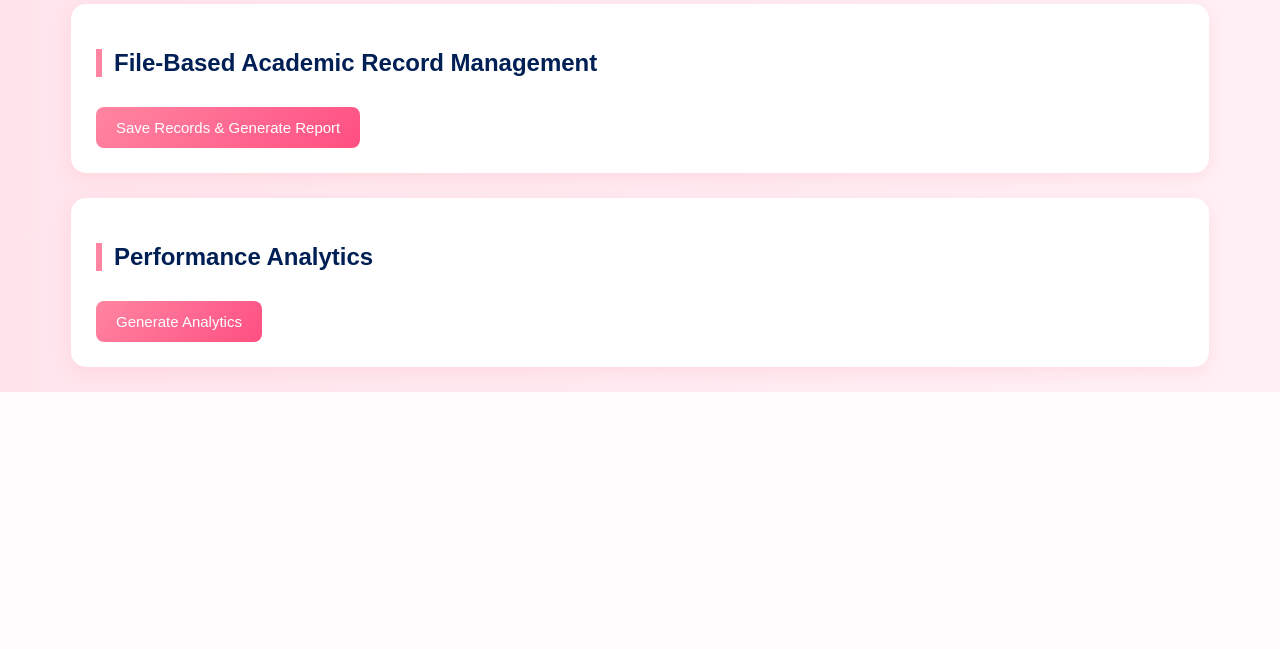
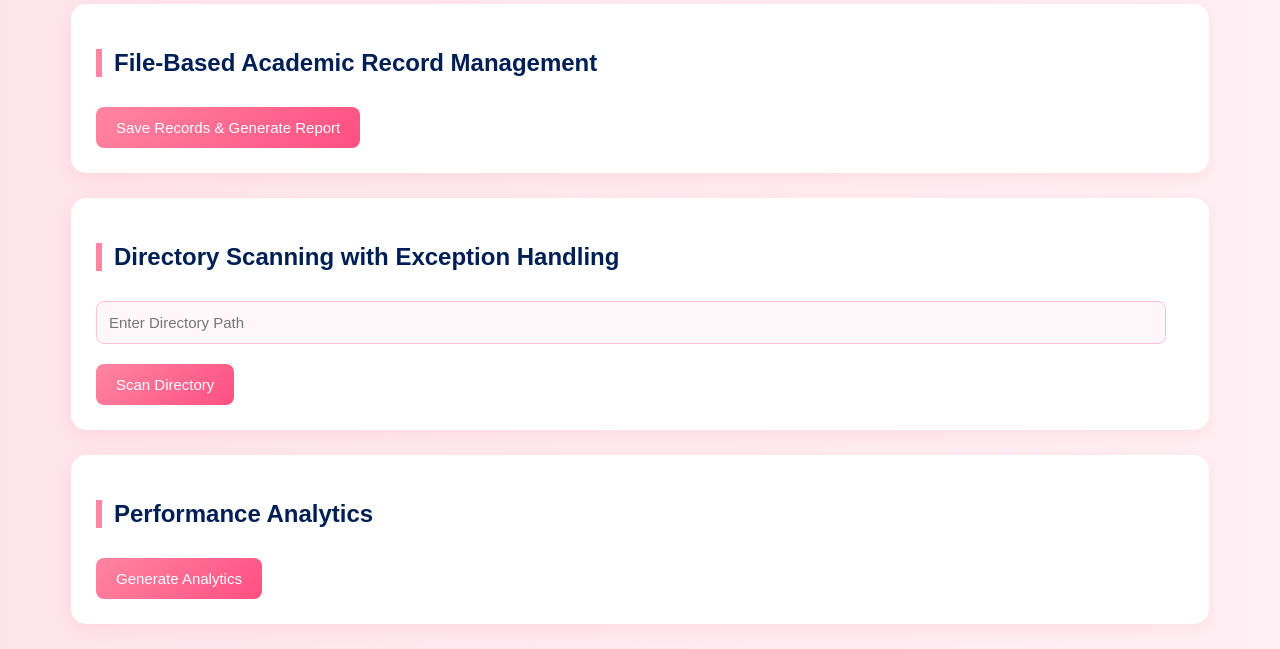
Before and after one commit to paninee-raman/Smart-Campus-Information-System, a Flask app: page / in a window 1280 px wide. Shown: the part 2051-2700 px from the top of the page. Before the commit the page ends 2443 px from the top, so only its background shows below. Run offline with Flask 3, Linux system fonts and the light colour scheme.

Commit message:
Added Directory Scanning

```diff
--- a/app.py
+++ b/app.py
@@ -7,6 +7,7 @@ import numpy as np
 import matplotlib.pyplot as plt
 from io import BytesIO
 import base64
+import os
 
 app = Flask(__name__)
 
@@ -17,6 +18,7 @@ analytics_data = {}
 file_report = {}
 fee_data = {}
 search_result = {}
+directory_result = {}
 course_message = ""
 sort_message = ""
 student_message = ""
@@ -38,7 +40,8 @@ def home():
                            search_result=search_result,
                            course_message=course_message,
                            sort_message=sort_message,
-                           student_message=student_message)
+                           student_message=student_message,
+                           directory_result=directory_result)
 
 # ---------------------------------------------------
 # REGISTER STUDENT
@@ -197,6 +200,83 @@ def save():
 
     return home()
 
+# ---------------------------------------------------
+# DIRECTORY MANAGEMENT
+# ---------------------------------------------------
+
+class MissingFileOrFolderError(Exception):
+
+    pass
+
+@app.route('/scan', methods=['POST'])
+def scan():
+
+    global directory_result
+
+    path = request.form['path']
+
+    try:
+
+        # Check if directory exists
+        if not os.path.isdir(path):
+
+            raise FileNotFoundError(
+                "Invalid Directory Path"
+            )
+
+        scanned_data = []
+
+        # List directory contents
+        items = os.listdir(path)
+
+        # Empty folder exception
+        if len(items) == 0:
+
+            raise MissingFileOrFolderError(
+                "Empty Folder Detected"
+            )
+
+        # Store items
+        for item in items:
+
+            scanned_data.append(item)
+
+        directory_result = {
+
+            "success": True,
+
+            "files": scanned_data
+        }
+
+    except FileNotFoundError as e:
+
+        directory_result = {
+
+            "success": False,
+
+            "message": str(e)
+        }
+
+    except MissingFileOrFolderError as e:
+
+        directory_result = {
+
+            "success": False,
+
+            "message": str(e)
+        }
+
+    except Exception as e:
+
+        directory_result = {
+
+            "success": False,
+
+            "message": f"Unexpected Error: {e}"
+        }
+
+    return home()
+
 
 # ---------------------------------------------------
 # PERFORMANCE ANALYTICS
--- a/static/style.css
+++ b/static/style.css
@@ -136,6 +136,49 @@ footer{
     margin-top: 30px;
 }
 
+/* ---------- DIRECTORY SECTION ---------- */
+
+.directory-box{
+
+    margin-top: 20px;
+
+    background: #fff5f8;
+
+    border-radius: 12px;
+
+    padding: 15px;
+
+    max-height: 300px;
+
+    overflow-y: auto;
+
+    border: 2px solid #ffc2d1;
+}
+
+.directory-item{
+
+    background: white;
+
+    padding: 10px;
+
+    border-radius: 8px;
+
+    margin: 8px 0;
+
+    border-left: 5px solid #ff85a2;
+
+    font-family: monospace;
+}
+
+.directory-error{
+
+    margin-top: 15px;
+
+    color: #ff3366;
+
+    font-weight: bold;
+}
+
 @media(max-width: 768px){
     section{
         width: 95%;
--- a/templates/index.html
+++ b/templates/index.html
@@ -218,6 +218,37 @@
 
 </section>
 
+<section>
+
+    <h2>Directory Scanning with Exception Handling</h2>
+    <form method="POST" action="/scan">
+        <input type="text"
+               name="path"
+               placeholder="Enter Directory Path"
+               required>
+        <button type="submit">
+            Scan Directory
+        </button>
+    </form>
+
+    {% if directory_result %}
+        {% if directory_result.success %}
+            <div class="directory-box">
+                {% for item in directory_result.files %}
+                    <p class="directory-item">
+                        {{item}}
+                    </p>
+                {% endfor %}
+            </div>
+        {% else %}
+            <p class="directory-error">
+                {{directory_result.message}}
+            </p>
+        {% endif %}
+    {% endif %}
+
+</section>
+
 
 <section>
 
```
